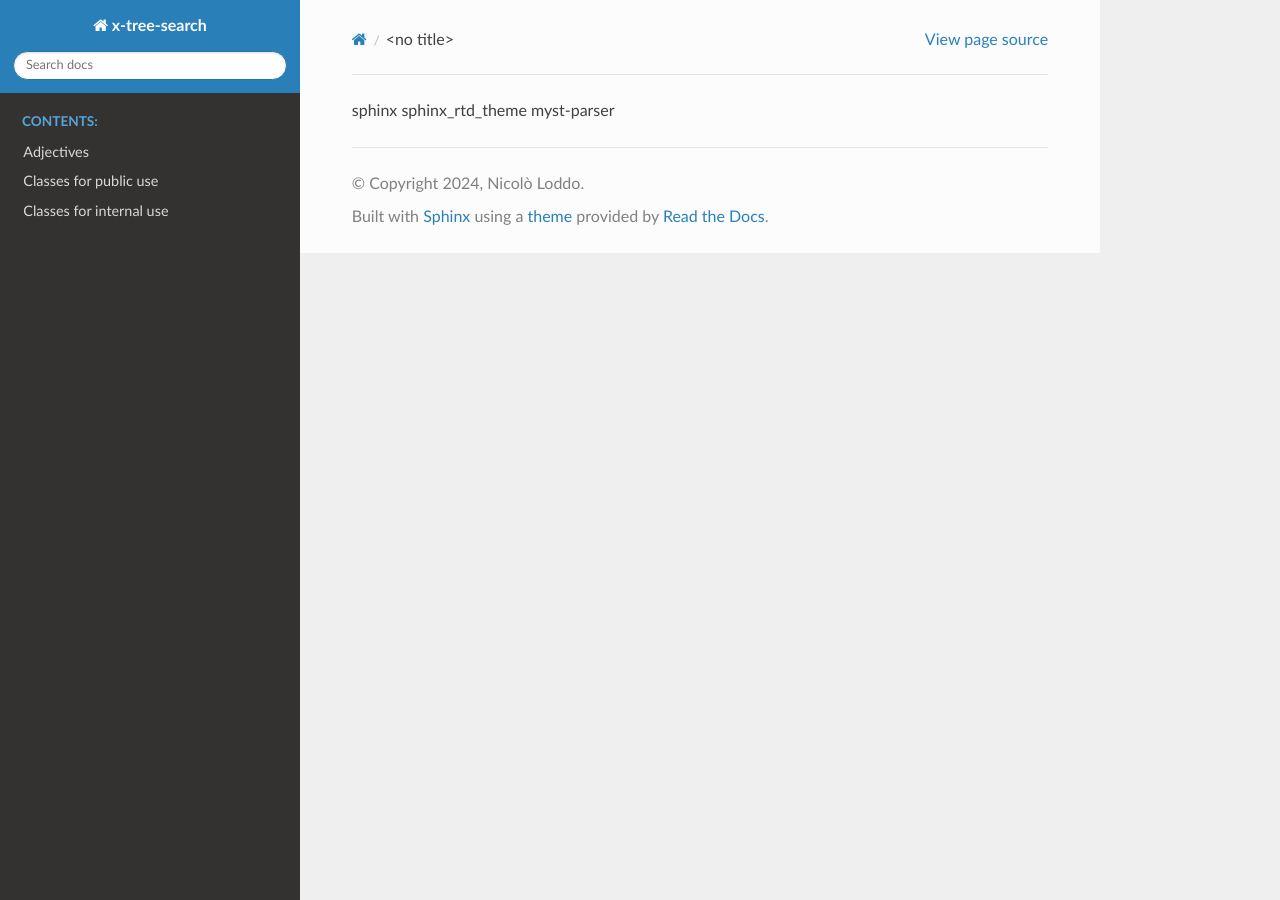
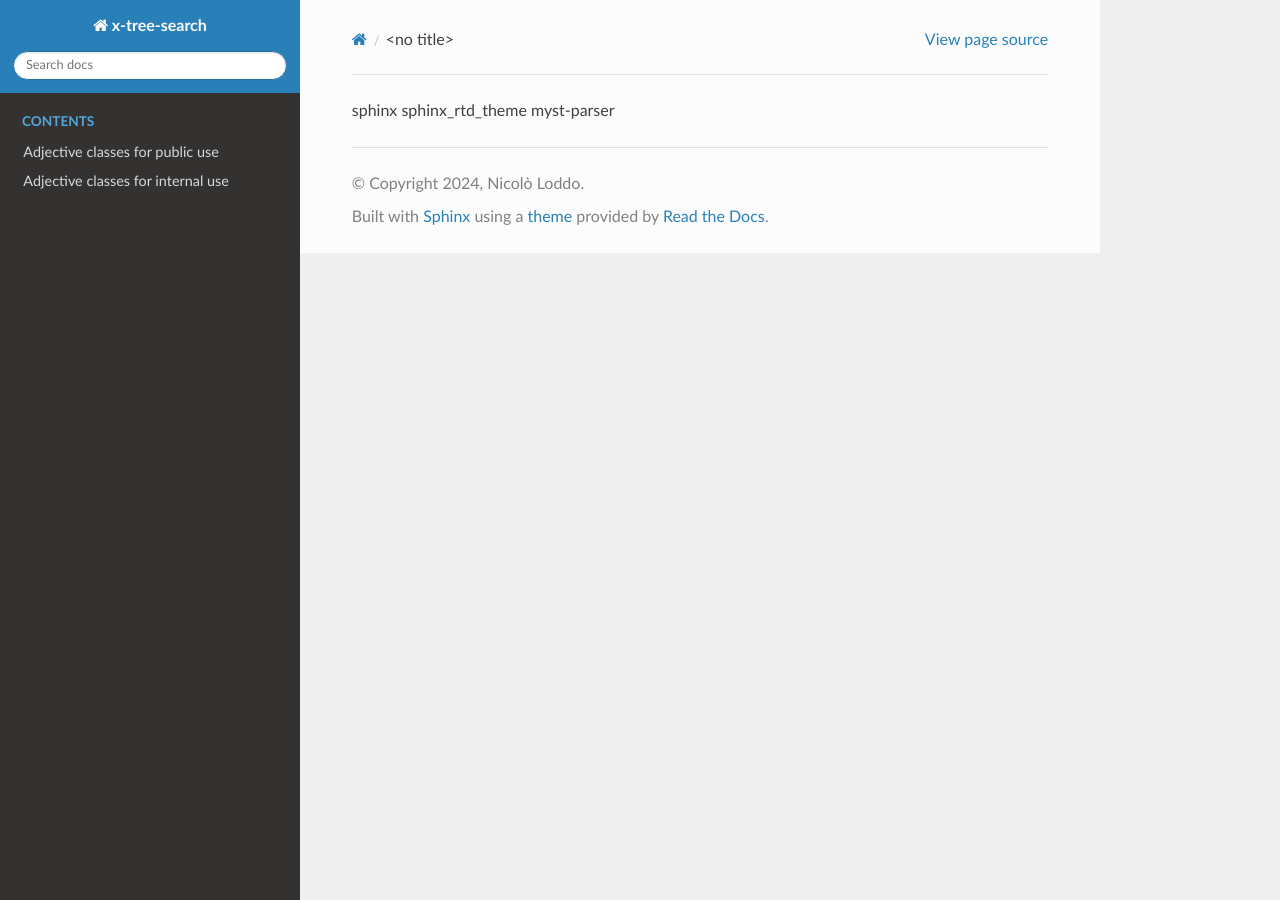
Before and after one commit to nicoloddo/x-tree-search, a Sphinx documentation site: the page built from docs/requirements.txt, in a window 1280 px wide. Built offline with Sphinx 7.4.7 and the Read the Docs theme 2.0.0, drawn with Linux system fonts in a browser that asks for light colours; pages that are not in the unit, such as notebooks, are missing from menus.

Commit message:
New docs structure

```diff
--- a/docs/rst/adjective.rst
+++ b/docs/rst/adjective.rst
@@ -1,8 +1,5 @@
-Adjectives
-==========
-
-Classes for public use
-======================
+Adjective classes for public use
+=================================
 
 BooleanAdjective
 -----------------
@@ -62,8 +59,8 @@ MinRankAdjective
     :show-inheritance:
 
 
-Classes for internal use
-========================
+Adjective classes for internal use
+==================================
 
 
 Main Adjective Class
```
Also changed, not shown: docs/index.md (+2 -1 lines).
